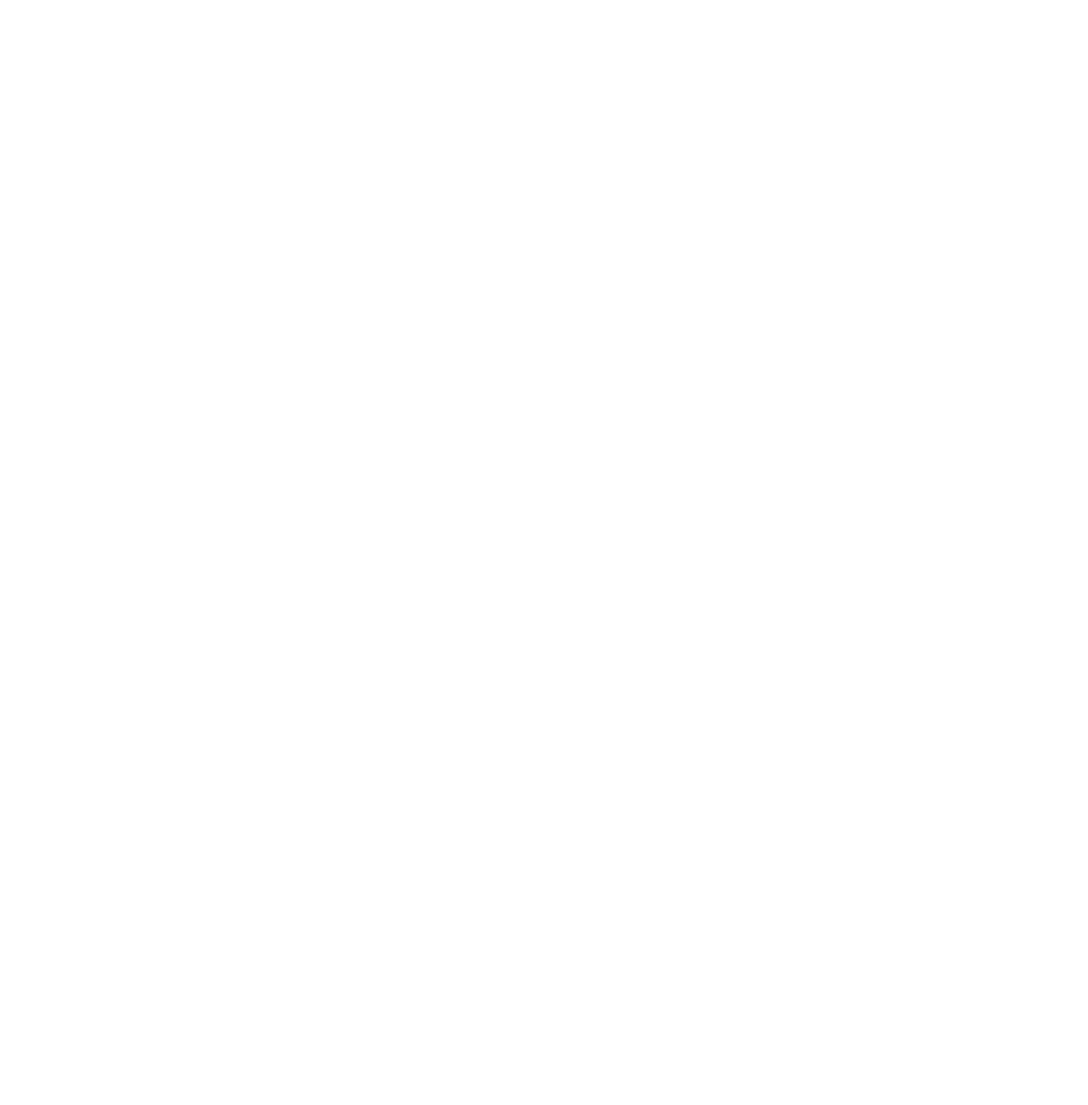
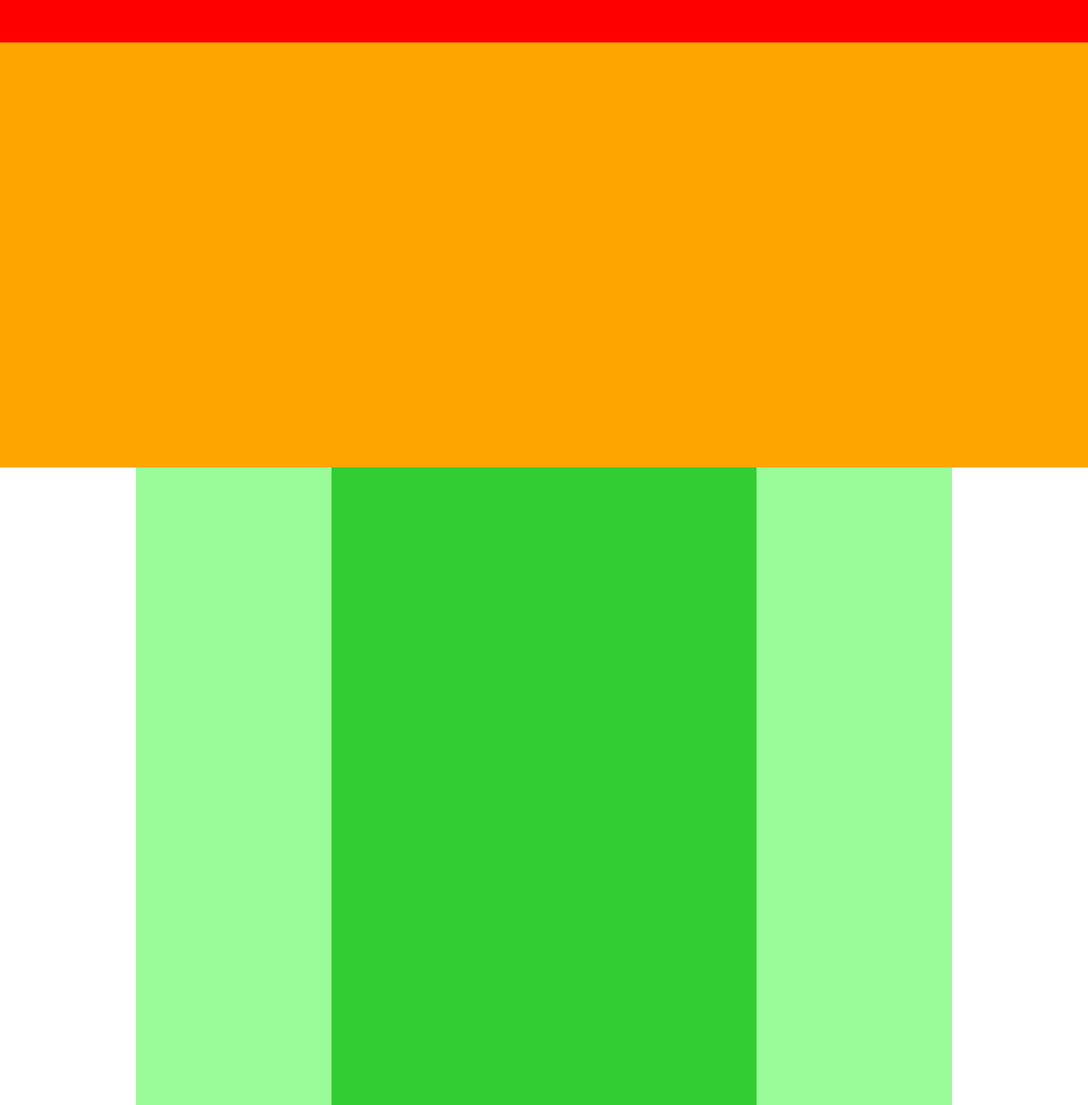
Before and after one commit to ayk-trsk/chapter4_exercise, a plain HTML site: page index.html in a window 1280 px wide. Shown: the top 1300 px of the page at 85% size. Before the commit the page ends 800 px from the top, so only its background shows below. Drawn offline with Linux system fonts and the light colour scheme.

Commit message:
[Finish] 1-4

```diff
--- a/index.html
+++ b/index.html
@@ -6,6 +6,16 @@
     <title>chapter4_exercise</title>
   </head>
   <body>
+    <div class="header"></div>
 
+    <div class="main-visual"></div>
+
+    <div class="main">
+      <div class="sidebar-left"></div>
+      <div class="blog"></div>
+      <div class="sidebar-right"></div>
+    </div>
+
+    <div class="footer"></div>
   </body>
   </html>
--- a/style.css
+++ b/style.css
@@ -1,5 +1,48 @@
 * {
-  margin: o;
+  margin: 0;
   padding: 0;
   box-sizing: border-box;
 }
+
+.header {
+  width: 100%;
+  height: 50px;
+  background-color: red;
+}
+
+.main-visual {
+  width: 100%;
+  height: 500px;
+  background-color: orange;
+}
+
+.main {
+  width: 960px;
+  margin: 0 auto;
+  display: flex;
+  justify-content: center;
+}
+
+.sidebar-left {
+  width: 230px;
+  height: 1400px;
+  background-color: palegreen;
+}
+
+.sidebar-right {
+  width: 230px;
+  height: 1400px;
+  background-color: palegreen;
+}
+
+.blog {
+  width: 500px;
+  height: 1400px;
+  background-color: limegreen;
+}
+
+.footer {
+  width: 100%;
+  height: 100px;
+  background-color: blue;
+}
```
